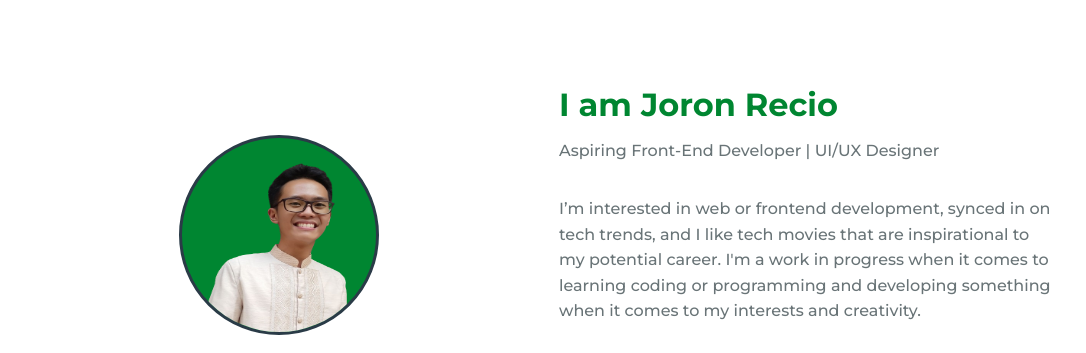
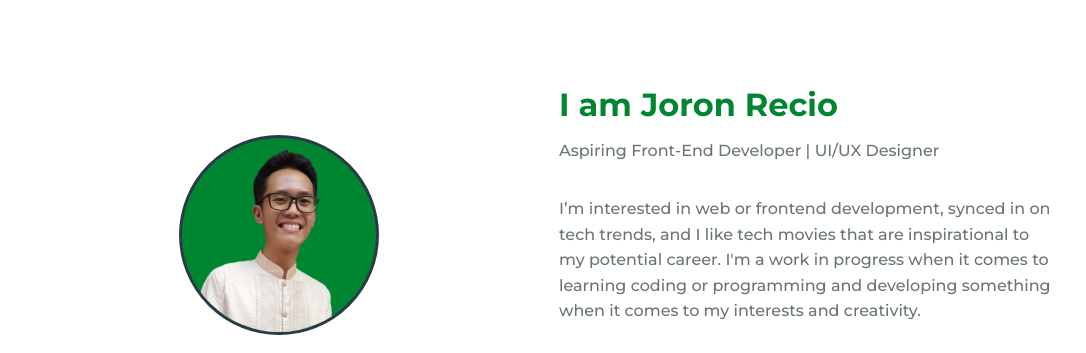
Before and after one commit to Joronski/My-Portfolio-2, a plain HTML site: page index.html in a window 1280 px wide. Shown: the part 820-1173 px from the top of the page, without its empty margins (97-1183 px from the left). Drawn offline with nearby package versions, Linux system fonts and the light colour scheme.

Commit message:
As of 01/22/2024 7:10 PM

```diff
--- a/assets/css/style.css
+++ b/assets/css/style.css
@@ -244,9 +244,7 @@ img {
 }
 
 .about_img {
-    display: flex;
     justify-content: center;
-    padding-top: 1rem;
     width: 120px;
     height: 120px;
     background-color: var(--first-color);
@@ -257,6 +255,7 @@ img {
 
 .about_img img {
     width: 100px;
+    object-fit: cover;
 }
 
 .about_subtitle {
@@ -636,5 +635,6 @@ img {
     .home_img {
         width: 400px;
         right: 8%;
+        left: 52.5%;
     }
 }
--- a/public/assets/css/style.css
+++ b/public/assets/css/style.css
@@ -244,9 +244,7 @@ img {
 }
 
 .about_img {
-    display: flex;
     justify-content: center;
-    padding-top: 1rem;
     width: 120px;
     height: 120px;
     background-color: var(--first-color);
@@ -257,6 +255,7 @@ img {
 
 .about_img img {
     width: 100px;
+    object-fit: cover;
 }
 
 .about_subtitle {
@@ -636,5 +635,6 @@ img {
     .home_img {
         width: 400px;
         right: 8%;
+        left: 52.5%;
     }
 }
```
